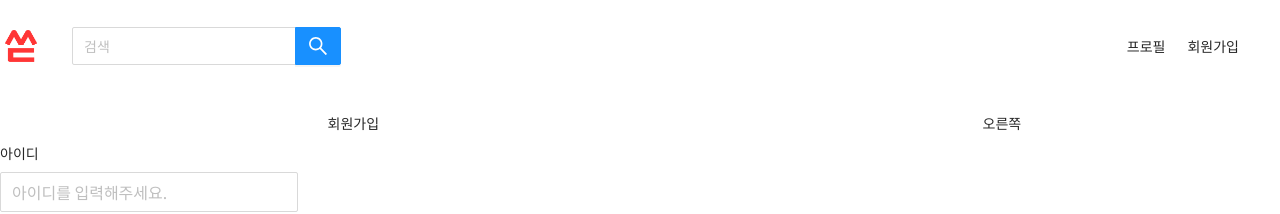
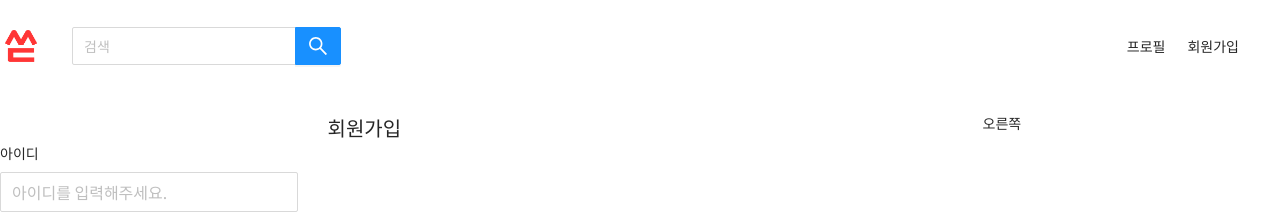
Before and after one commit to kimyang-sun/write, a Next.js app: page /signup in a window 1280 px wide. Shown: the top 214 px of the page. Built offline with nearby package versions, Linux system fonts and the light colour scheme.

Commit message:
페이지 h2 타이틀 공통 컴포넌트 생성

```diff
--- /dev/null
+++ b/components/PageTitle.tsx
@@ -0,0 +1,18 @@
+import React from 'react';
+import styled from 'styled-components';
+
+// Types
+type PageTitleProps = {
+  title: string;
+};
+
+const StyledPageTitle = styled.h2`
+  font-size: 1.25rem;
+`;
+
+// export
+function PageTitle({ title }: PageTitleProps) {
+  return <StyledPageTitle>{title}</StyledPageTitle>;
+}
+
+export default PageTitle;
--- a/pages/profile.tsx
+++ b/pages/profile.tsx
@@ -2,6 +2,7 @@ import ProfileEditForm from 'components/ProfileEditForm';
 import FollowList from 'components/FollowList';
 import Head from 'next/head';
 import React from 'react';
+import PageTitle from 'components/PageTitle';
 
 function Profile() {
   const followerList = [
@@ -23,6 +24,7 @@ function Profile() {
       <Head>
         <title>프로필 | &quot;쓰다&quot;</title>
       </Head>
+      <PageTitle title="프로필" />
       <ProfileEditForm />
       <FollowList header="팔로워 목록" data={followerList} />
       <FollowList header="팔로잉 목록" data={followingList} />
--- a/pages/signup.tsx
+++ b/pages/signup.tsx
@@ -1,7 +1,28 @@
+import AppLayout from 'components/AppLayout';
+import Head from 'next/head';
 import React from 'react';
+import styled from 'styled-components';
+import { Button, Form, Input } from 'antd';
+import PageTitle from 'components/PageTitle';
 
+// Types
+
+// styled components
+const StyledSignup = styled.div``;
+
+const SignupForm = styled(Form)``;
+
+// export
 function Signup() {
-  return <div>회원가입</div>;
+  return (
+    <>
+      <Head>
+        <title>회원가입 | &quot;쓰다&quot;</title>
+      </Head>
+      <PageTitle title="회원가입" />
+      <StyledSignup></StyledSignup>
+    </>
+  );
 }
 
 export default Signup;
```
